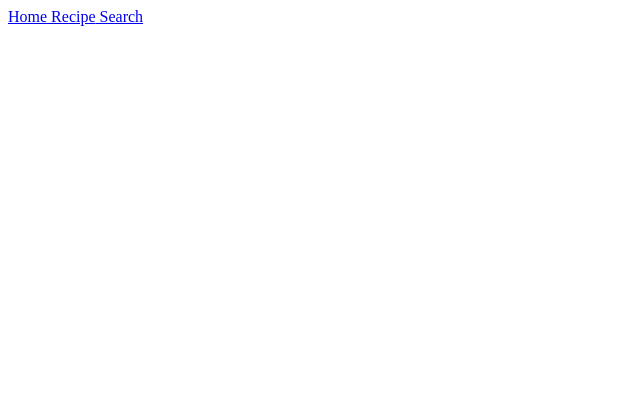
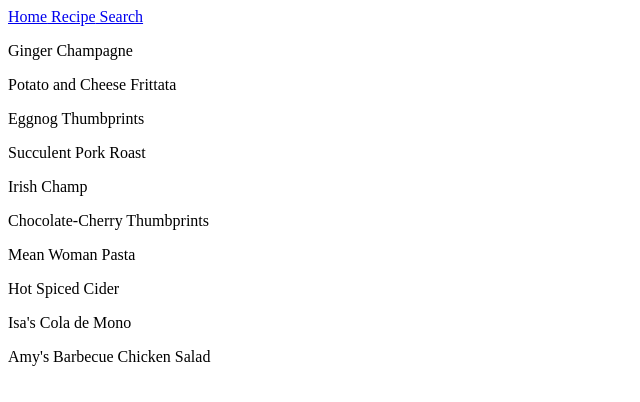
Before and after one commit to grimmana/GA-Project2-React, a React (Create React App) app in the folder recipes/: page /text in a window 1280 px wide. Shown: the top 402 px of the page, without its empty margins (0-640 px from the left). Built offline with nearby package versions, Linux system fonts and the light colour scheme.

Commit message:
changed my routings on Apps; data is back

```diff
--- a/recipes/src/App.js
+++ b/recipes/src/App.js
@@ -11,13 +11,13 @@ class App extends Component {
   constructor(props) {
     super(props);
     this.state = {
-      recipe: []
+      pup: []
     };
-    this.setRecipe = this.setRecipe.bind(this);
+    this.setPup = this.setPup.bind(this);
   }
 
-  setRecipe(recipe) {
-    this.setState({ recipe: recipe });
+  setPup(pup) {
+    this.setState({ pup: pup });
   }
 
   // getPuppyApiData() {
@@ -49,10 +49,13 @@ class App extends Component {
           <Link to='/Search'> Search</Link>
         </nav>
         <main>
-          <Switch>
+
             <Route path="/" exact component={Home} />
             <Route path="/Search" exact component={Search} />
-            <Route path="/Recipe/:Recipe" render={(routerProps => <Recipe setRecipe={this.setRecipe}{...routerProps}{...this.state} />)} />
+            <Route path="/Recipe" render={routerProps => <Recipe setRecipe={this.setRecipe}{...routerProps}{...this.state} />} />
+            <Switch>
+            <Route path="/" exact render={() => <Recipe pup={this.state.pup}/> }/>
+            <Route path="/text" exact render={(props) => <Recipe {...props} pup={this.state.pup} /> } />
           </Switch>
         </main>
       </div>
--- a/recipes/src/Home.js
+++ b/recipes/src/Home.js
@@ -1,6 +1,4 @@
 import React, { Component } from 'react';
-import { Route, Link, Switch } from 'react-router-dom';
-
 import './App.css';
 import './Home.css';
 
--- a/recipes/src/Recipe.js
+++ b/recipes/src/Recipe.js
@@ -10,23 +10,16 @@ class Recipe extends Component {
     constructor(props) {
         super(props);
 
-        };
+    };
     render() {
         let currentRecipe = text.map(item => {
-
             return (
-                <div>
-                    <header className="App-header">
-                        <h1 className="App-title">Recipe Finder</h1>
-                    </header>
-                    <div className="Recipe" key={item.url}>
-                        <p><Link to={"/text/" + item.url}>{item.url}</Link>{item.title}</p>
-                    </div>
+                <div className="text" key={item.url}>
+                    <p><Link to={"src/text/" + item.url}>{item.url}</Link>{item.title}</p>
                 </div>
             )
         })
         return <div>{currentRecipe}</div>;
-
     }
 }
 export default Recipe;
--- a/recipes/src/Search.js
+++ b/recipes/src/Search.js
@@ -7,13 +7,10 @@ class Search extends Component {
 
     render() {
         return (
-        <div>
-              <header className="App-header">
-              <h1 className="App-title">Recipe Finder</h1>
-
-            </header>
-            <a href="http://www.recipepuppy.com">Search Recipe Puppy by Ingredient</a>
-        </div>
-        )}
+            <div>
+                <a href="http://www.recipepuppy.com">Search Recipe Puppy by Ingredient</a>
+            </div>
+        )
+    }
 }
 export default Search;
```
